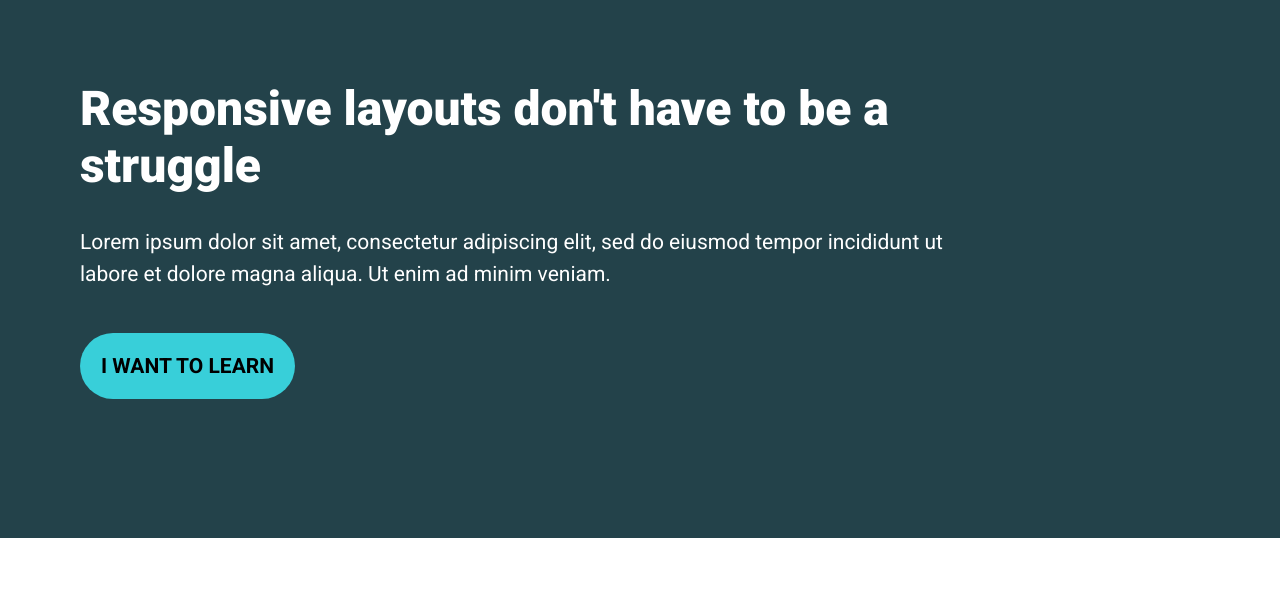
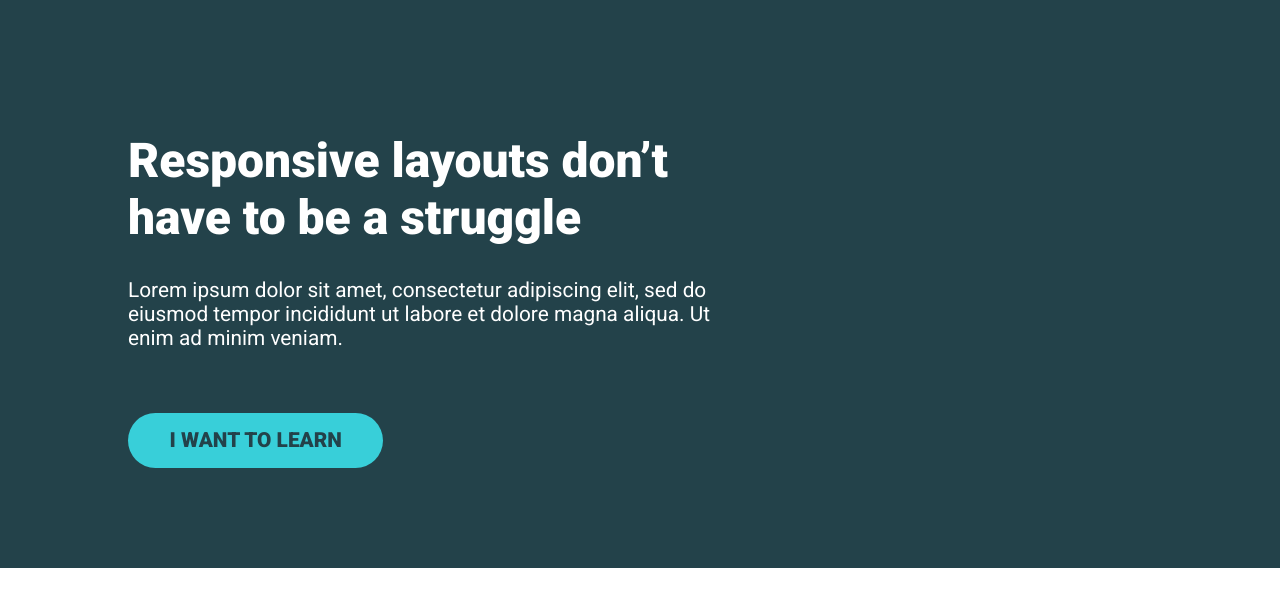
Before and after one commit to PtrZjc/experiments, a plain HTML site: page css-playground/task_3/index.html in a window 1280 px wide. Drawn offline with Linux system fonts and the light colour scheme.

Commit message:
Css: Copy tutor css solution

```diff
--- a/css-playground/task_3/index.html
+++ b/css-playground/task_3/index.html
@@ -1,26 +1,21 @@
 <!DOCTYPE html>
 <html lang="en">
-
 <head>
     <meta charset="UTF-8">
+    <meta name="viewport" content="width=device-width, initial-scale=1.0">
+    <title>Document</title>
+    <link href="https://fonts.googleapis.com/css2?family=Roboto:wght@400;900&display=swap" rel="stylesheet">
     <link rel="stylesheet" href="style.css">
-
-    <link rel="preconnect" href="https://fonts.googleapis.com">
-    <link rel="preconnect" href="https://fonts.gstatic.com" crossorigin>
-    <link href="https://fonts.googleapis.com/css2?family=Roboto:ital,wght@0,100..900;1,100..900&display=swap"
-        rel="stylesheet">
 </head>
-
 <body>
-    <div class="whole">
-        <div class="column">
-            <div class="header">Responsive layouts don't have to be a struggle</div>
-            <div class="main">Lorem ipsum dolor sit amet, consectetur adipiscing elit, sed do eiusmod tempor incididunt ut
-                labore et dolore magna aliqua. Ut enim ad minim veniam.</div>
-            <div class="button">I WANT TO LEARN</div>
+    <div class="hero">
+        <div class="container">
+            <div class="hero__text">
+                <h1>Responsive layouts don’t have to be a struggle</h1>
+                <p>Lorem ipsum dolor sit amet, consectetur adipiscing elit, sed do eiusmod tempor incididunt ut labore et dolore magna aliqua. Ut enim ad minim veniam.</p>
+                <a href="#" class="btn">I want to learn</a>
+            </div>
         </div>
-
     </div>
 </body>
-
 </html>
--- a/css-playground/task_3/style.css
+++ b/css-playground/task_3/style.css
@@ -1,44 +1,55 @@
-* {
-  margin: 0;
-  padding: 0;
+*,
+*::before,
+*::after {
   box-sizing: border-box;
-  font-family: "Roboto", sans-serif;
 }
 
 body {
   margin: 0;
-  padding: 0;
+  font-family: 'Roboto', sans-serif;
+  font-size: 1.3rem;
 }
 
-.whole {
-  background: #23424A;
-  color: white;
+h1 {
+  font-size: 3rem;
 }
 
-.column {
+.container {
+  /* add strips on smaller screens */
   width: 80%;
-  padding: 5rem 5rem 10rem 5rem;
-
+  /* so it won't grow inf on larger screens */
+  max-width: 1100px;
+  /* make sure it's centered */
+  margin: 0 auto;
 }
 
-.header {
-  font-weight: 900;
-  font-size: 48px;
+.hero {
+  padding: 100px 0;
+  background-color: #23424A;
+  color: #FFF;
 }
 
-.main {
-  font-size: 21px;
-  margin: 2rem 0 4rem 0;
-  line-height: 2rem;
+.hero__text {
+  /* relative to the parent */
+  width: 60%;
 }
 
-.button {
-  display: inline;
-  font-size: 21px;
+.hero p {
+  margin-bottom: 3em;
+}
+
+.btn {
+  display: inline-block;
+  text-decoration: none;
+  text-transform: uppercase;
+  color: #23424A;
+  font-weight: 900;
   background-color: #38CFD9;
-  color: black;
-  font-weight: bold;
+  padding: .75em 2em;
   border-radius: 100px;
-  margin: auto;
-  padding: 1em
 }
+
+.btn:hover,
+.btn:focus {
+  opacity: .75;
+}
```
